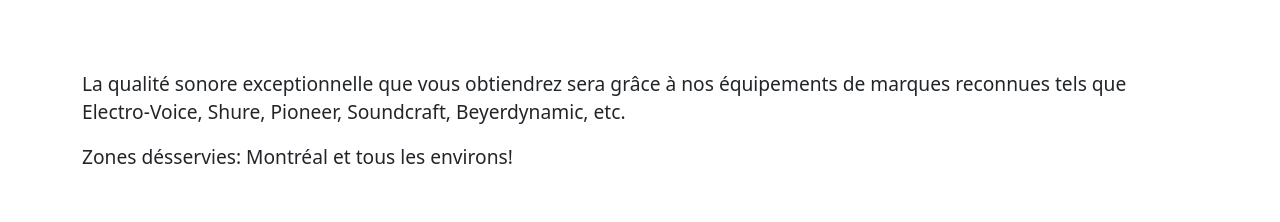
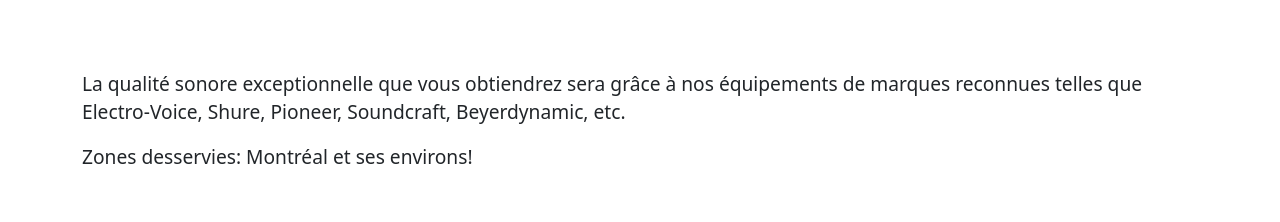
Before and after one commit to samitamerarar/sonor, a React (Create React App) app: page / in a window 1280 px wide. Shown: the part 2231-2453 px from the top of the page. Built offline with nearby package versions, Linux system fonts and the light colour scheme.

Commit message:
Fautes d'orthographe

```diff
--- a/src/components/Pages/Contact.js
+++ b/src/components/Pages/Contact.js
@@ -38,7 +38,7 @@
             <p style={{ fontSize: "2em", fontWeight: "400" }}>RÉSERVATIONS</p>
 
             <p style={{ fontSize: "1.5em", fontWeight: "300" }}>
-              Pour toute réservation ou pour des informations concernant la location, veuillez nous contactez.
+              Pour toute réservation ou pour des informations concernant la location, veuillez nous contacter.
             </p>
           </Col>
         </Row>
--- a/src/components/Pages/Home.js
+++ b/src/components/Pages/Home.js
@@ -103,10 +103,10 @@
             <div style={{ fontSize: "1.2em", fontWeight: "350", transform: `translateY(40px)` }}>
               <p>
                 La qualité sonore exceptionnelle que vous obtiendrez sera grâce à nos équipements de marques reconnues
-                tels que Electro‑Voice, Shure, Pioneer, Soundcraft, Beyerdynamic, etc.
+                telles que Electro‑Voice, Shure, Pioneer, Soundcraft, Beyerdynamic, etc.
               </p>
 
-              <p>Zones désservies: Montréal et tous les environs!</p>
+              <p>Zones desservies: Montréal et ses environs!</p>
             </div>
           </Col>
         </Row>
--- a/src/components/Pages/Services.js
+++ b/src/components/Pages/Services.js
@@ -116,12 +116,12 @@
           <Col md={12}>
             <p style={{ fontSize: "1.4em", fontWeight: "350" }}>
               <span style={{ fontWeight: "500" }}>Clientèle: </span>Particulier · Petite/Moyenne/Grande Entreprise ·
-              Vous êtes la bienvenue!
+              Vous êtes les bienvenus!
             </p>
 
             <p style={{ fontSize: "1.4em", fontWeight: "350" }}>
-              <span style={{ fontWeight: "500" }}>Événements: </span>Mariage, fiançailles, Conférence, Coktail
-              dînatoire, Fête de bureau, Événement résidentiel ou dans une salle louée et, bien plus encore!
+              <span style={{ fontWeight: "500" }}>Événements: </span>Mariage · fiançailles · Conférence · Coktail
+              dînatoire · Fête de bureau · Événement résidentiel ou dans une salle louée et bien plus encore!
             </p>
 
             <p style={{ fontSize: "1.4em", fontWeight: "350" }}>
```
